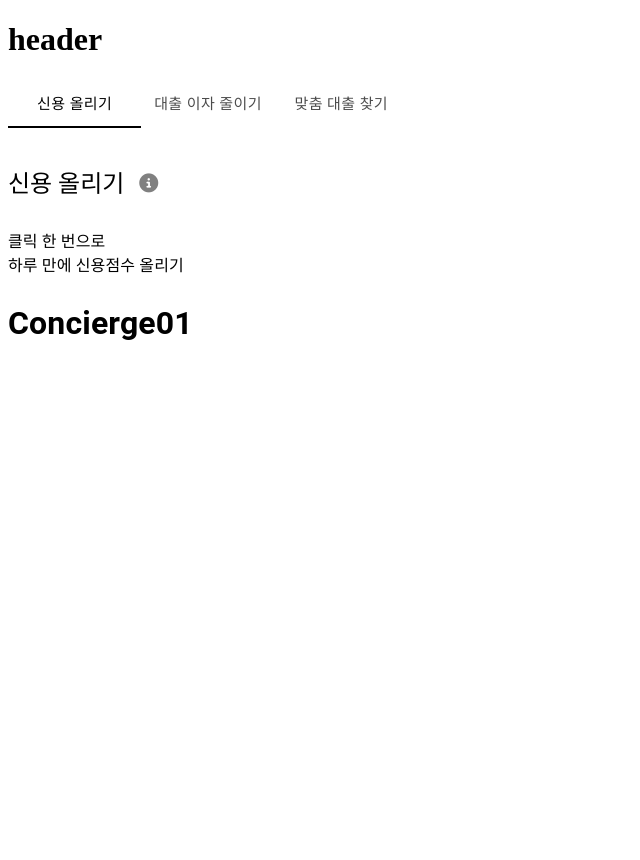
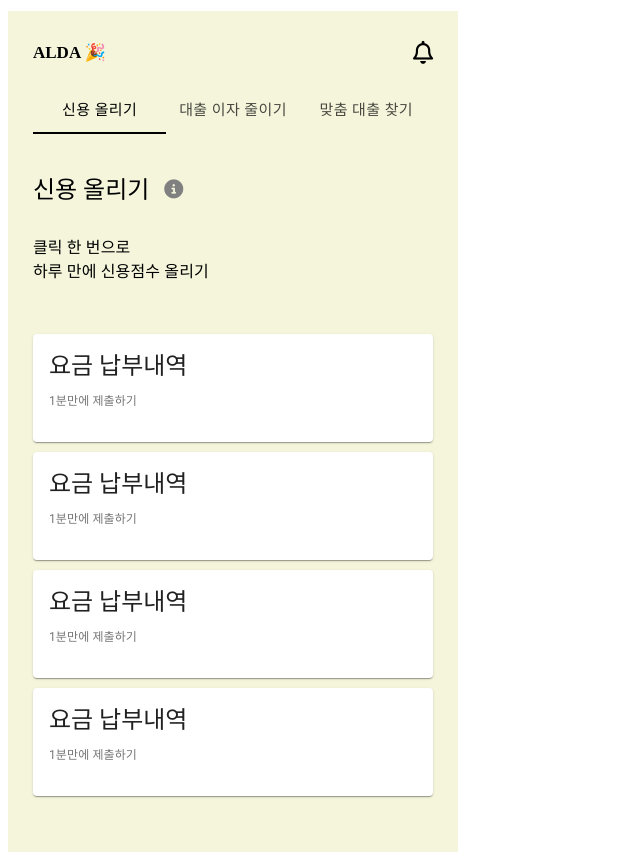
Before and after one commit to min-code-han/alda_tab_practice, a React (Create React App) app: page / in a window 1280 px wide. Shown: the whole page, without its empty margins (0-640 px from the left). Before the commit the page ends 800 px from the top, so only its background shows below. Built offline with nearby package versions, Linux system fonts and the light colour scheme.

Commit message:
첫번쩨 tab 카드 Material UI 완료

```diff
--- a/package.json
+++ b/package.json
@@ -10,6 +10,7 @@
     "@testing-library/jest-dom": "^5.11.4",
     "@testing-library/react": "^11.1.0",
     "@testing-library/user-event": "^12.1.10",
+    "axios": "^0.21.1",
     "node-sass": "^4.14.1",
     "react": "^17.0.2",
     "react-dom": "^17.0.2",
--- a/src/aldaAI.js
+++ b/src/aldaAI.js
@@ -6,7 +6,9 @@ import "./style/style.scss";
 const AldaAI = () => {
   return (
     <Wrap>
-      <h1>header</h1>
+      <H1>
+        ALDA 🎉 <i className='far fa-bell' />
+      </H1>
       <TabPanel />
     </Wrap>
   );
@@ -15,5 +17,19 @@ const AldaAI = () => {
 export default AldaAI;
 
 const Wrap = styled.div`
+  padding: 0 25px 46px;
   width: 400px;
+  background-color: beige;
 `;
+
+const H1 = styled.h1`
+  display: flex;
+  justify-content: space-between;
+  align-items: center;
+  padding: 30px 0 10px 0;
+  font-size: 17px;
+  i {
+    font-size: 23px;
+    cursor: pointer;
+  }
+`;
--- a/src/components/concierge01.js
+++ b/src/components/concierge01.js
@@ -1,7 +1,43 @@
-import React from "react";
+import { makeStyles } from "@material-ui/core/styles";
+import { Card, CardContent, Typography } from "@material-ui/core";
+
+const useStyles = makeStyles({
+  root: {
+    minWidth: 275,
+    marginBottom: "10px",
+  },
+
+  title: {
+    fontSize: 14,
+  },
+  pos: {
+    marginBottom: 8,
+    marginTop: 10,
+    fontSize: 12,
+  },
+});
+
+const cards = [1, 2, 3, 4];
 
 const Concierge01 = () => {
-  return <h1>Concierge01</h1>;
+  const classes = useStyles();
+  const bull = <span className={classes.bullet}>•</span>;
+  return (
+    <>
+      {cards.map((cards) => (
+        <Card className={classes.root} key={cards}>
+          <CardContent>
+            <Typography variant='h5' component='h2'>
+              요금 납부내역
+            </Typography>
+            <Typography className={classes.pos} color='textSecondary'>
+              1분만에 제출하기
+            </Typography>
+          </CardContent>
+        </Card>
+      ))}
+    </>
+  );
 };
 
 export default Concierge01;
--- a/src/content.js
+++ b/src/content.js
@@ -1,6 +1,7 @@
 import React from "react";
 import { Typography } from "@material-ui/core";
 import { makeStyles } from "@material-ui/core/styles";
+import styled from "styled-components";
 import Concierge01 from "./components/concierge01";
 import Concierge02 from "./components/concierge02";
 import Concierge03 from "./components/concierge03";
@@ -16,18 +17,27 @@ const typosStyle = makeStyles((theme) => ({
 
 const Content = (props) => {
   const classes = typosStyle();
-  const { title, sub1, sub2, notice, tab } = props;
+  const { title, sub1, sub2, noticeIco, tab } = props;
   return (
     <>
+      <TxtWrap>
         <Typography variant='h5' className={classes.title}>
           {title}
-        {notice === "true" && (
+          {noticeIco === "true" && (
             <i className='fas fa-info-circle tab-information' />
           )}
         </Typography>
         <Typography variant='h7'>{sub1}</Typography>
         <br />
         <Typography variant='h7'>{sub2}</Typography>
+        {tab === "three" && (
+          <Notice>
+            <span>&#42;</span>
+            <span>&#42;</span>
+            알다 대출 찾기는 신용등급에 영향을 주지 않습니다.
+          </Notice>
+        )}
+      </TxtWrap>
       {tab === "one" && <Concierge01 />}
       {tab === "two" && <Concierge02 />}
       {tab === "three" && <Concierge03 />}
@@ -36,3 +46,19 @@ const Content = (props) => {
 };
 
 export default Content;
+
+const TxtWrap = styled.div`
+  height: 200px;
+`;
+
+const Notice = styled.p`
+  display: flex;
+  align-items: flex-end;
+  margin: 5px 0;
+  font-size: 13px;
+  color: gray;
+  span {
+    margin-right: 3px;
+    line-height: 1;
+  }
+`;
--- a/src/style/style.scss
+++ b/src/style/style.scss
@@ -5,12 +5,13 @@ span.PrivateTabIndicator-colorSecondary-5{
     margin-left: 15px;
     font-size: 19px;
     color:gray;
+    cursor: pointer;
   }
 span.MuiTab-wrapper{
   font-size: 15px;
 }
 @media (min-width: 600px){
   a.MuiTab-root {
-    min-width: 60px;
+    min-width: 0;
   }
 }
--- a/src/style/tabStyle.js
+++ b/src/style/tabStyle.js
@@ -3,7 +3,6 @@ import { makeStyles } from "@material-ui/core/styles";
 const useStyles = makeStyles((theme) => ({
   root: {
     flexGrow: 1,
-    backgroundColor: theme.palette.background.paper,
   },
   tabAppBar: {
     background: "none",
--- a/src/tab.js
+++ b/src/tab.js
@@ -98,7 +98,7 @@ export default function NavTabs() {
           title='신용 올리기'
           sub1='클릭 한 번으로'
           sub2='하루 만에 신용점수 올리기'
-          notice='true'
+          noticeIco='true'
         />
       </TabPanel>
       <TabPanel value={value} index={1}>
@@ -107,7 +107,7 @@ export default function NavTabs() {
           title='대출 이자 줄이기'
           sub1='매일 부담스러운 대출이자'
           sub2='금리인하요구권으로 줄일수 있어요'
-          notice='false'
+          noticeIco='false'
         />
       </TabPanel>
       <TabPanel value={value} index={2}>
@@ -116,7 +116,7 @@ export default function NavTabs() {
           title='맞춤 대출 찾기'
           sub1='내 대풀금리가 가장 맞은 곳은?'
           sub2=''
-          notice='false'
+          noticeIco='false'
         />
       </TabPanel>
     </div>
```
Also changed, not shown: public/data/concierge01_data.json (added, +20 -0 lines), 1 other file (tests, documents, lock files or other folders). Lines whose indentation alone changed are shown as unchanged.
